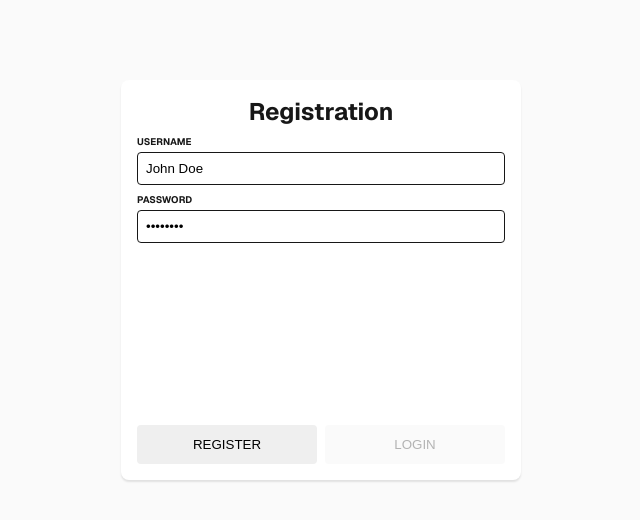
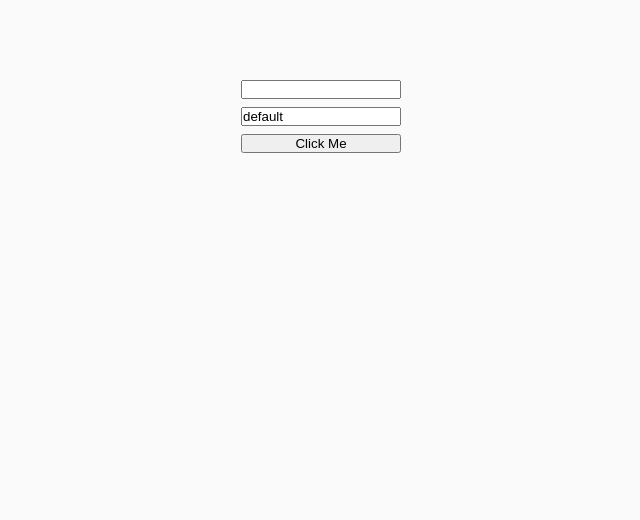
Before and after one commit to DemonDaddy22/testing-in-react, a Next.js app: page / in a window 1280 px wide. Shown: the top 520 px of the page, without its empty margins (319-959 px from the left). Built offline with nearby package versions, Linux system fonts and the light colour scheme.

Commit message:
Practise userEvent and fireEvent

```diff
--- /dev/null
+++ b/src/Module3/components/Module3.tsx
@@ -0,0 +1,17 @@
+'use client';
+
+import { useState } from 'react';
+
+const Module3: React.FC = () => {
+  const [input, setInput] = useState('');
+
+  return (
+    <section style={{ display: 'flex', flexDirection: 'column', gap: '0.5rem', width: '10rem' }}>
+      <input value={input} onChange={e => setInput(e.currentTarget.value)} />
+      <input defaultValue='default' />
+      <button onClick={() => setInput('')}>Click Me</button>
+    </section>
+  );
+};
+
+export default Module3;
--- a/src/app/page.tsx
+++ b/src/app/page.tsx
@@ -1,11 +1,11 @@
-import Inputs from '@/Module2/components/Inputs';
+import Module3 from '@/Module3/components/Module3';
 import styles from './page.module.css';
 
 export default function Home() {
   return (
     <div className={styles.page}>
       <main className={styles.main}>
-        <Inputs />
+        <Module3 />
       </main>
     </div>
   );
```
Also changed, not shown: src/Module3/README.md (added), 2 other files (tests, documents, lock files or other folders).
